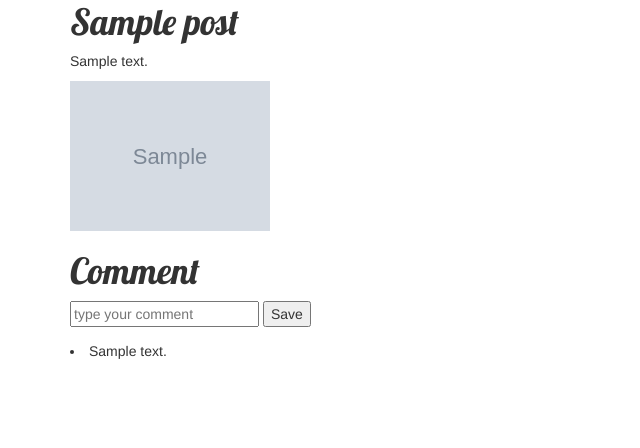
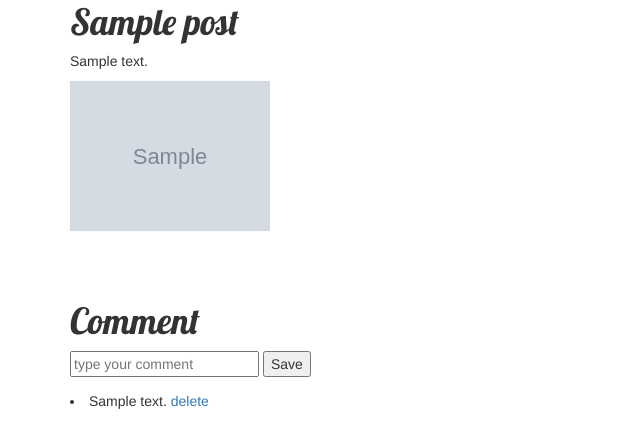
Before and after one commit to Dmitriy1912E/my-first-blog, a Django app: page /post/1/ in a window 1280 px wide. Shown: the part 314-762 px from the top of the page, without its empty margins (0-640 px from the left). Run offline with Django 3.2, Linux system fonts and the light colour scheme; tables that the repository leaves empty hold one stand-in row (values such as "Sample post"); grey boxes marked "Sample" are stand-in pictures; some libraries are stand-ins or nearby versions.

Commit message:
Add comment answer to post

```diff
--- a/blog/templates/blog/post_detail.html
+++ b/blog/templates/blog/post_detail.html
@@ -14,17 +14,16 @@
 
         <p>{{ post.text|linebreaksbr }}</p>
         <img src="{{ post.img.url }}" width="200" alt="My image"/>
-
-        <h1>Comment</h1>
+    </div>
+    <div>
+    <h1>Comment</h1>
             <form method="post" action="{% url 'comment_new' post_pk=post.pk %}">
             {% csrf_token %}
             <input type="text" name="text" placeholder="type your comment">
             <button type="submit">Save</button>
             </form>
         {% for comment in post.comments.all %}
-            <li>{{ comment.text }}</li>
+            <li>{{ comment.text }} <a href="{% url "comment_delete" post_pk=post.pk comment_pk=comment.pk%}">delete</a></li>
         {% endfor %}
-
-
     </div>
 {% endblock %}
--- a/blog/urls.py
+++ b/blog/urls.py
@@ -12,6 +12,7 @@ urlpatterns = [
     url(r'^post/(?P<pk>\d+)/edit/$', views.post_edit, name='post_edit'),
     url(r'^post/(?P<pk>\d+)/delete/$', views.post_delete, name='post_delete'),
     url(r'^post/(?P<post_pk>\d+)/add/$', views.comment_new, name='comment_new'),
+    url(r'^post/(?P<post_pk>\d+)/(?P<comment_pk>\d+)/delete/$', views.comment_delete, name='comment_delete'),
     url(r'^auth/login/$', views.login, name='user_login'),
     url(r'^auth/logout/$', views.logout, name='user_logout'),
 ] + static(settings.MEDIA_URL, document_root=settings.MEDIA_ROOT)
--- a/blog/views.py
+++ b/blog/views.py
@@ -8,6 +8,18 @@ from django.urls import reverse
 from .forms import AuthForm
 from django.contrib.auth import login as django_login, logout as django_logout
 from .forms import CommentForm
+from .models import Comment
+
+
+def comment_permissions(view):
+    def _wrap(request, post_pk, comment_pk, *args, **kwargs):
+        comment = get_object_or_404(Comment, pk=comment_pk)
+        if comment.author != request.user and not request.user.is_superuser:
+            return HttpResponseForbidden()
+
+        return view(request, comment, post_pk, *args, **kwargs)
+
+    return _wrap
 
 
 def post_permissions(view):
@@ -94,3 +106,9 @@ def comment_new(request, post_pk):
         return redirect('post_detail', pk=post_pk)
 
     return render(request, 'blog/post_detail.html', context={'post_pk': post_pk})
+
+
+@comment_permissions
+def comment_delete(request, comment, post_pk):
+    comment.delete()
+    return HttpResponseRedirect(reverse('post_detail', args=(post_pk,)))
```
